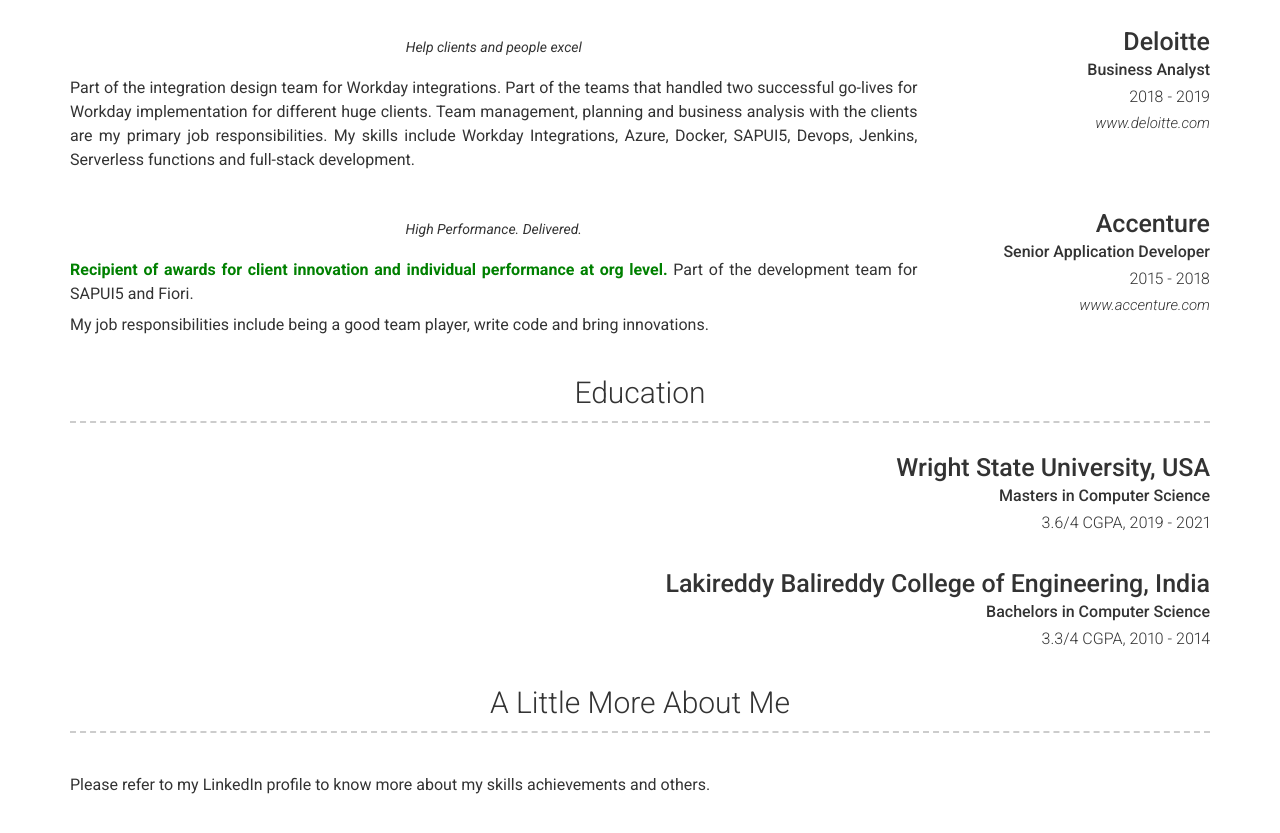
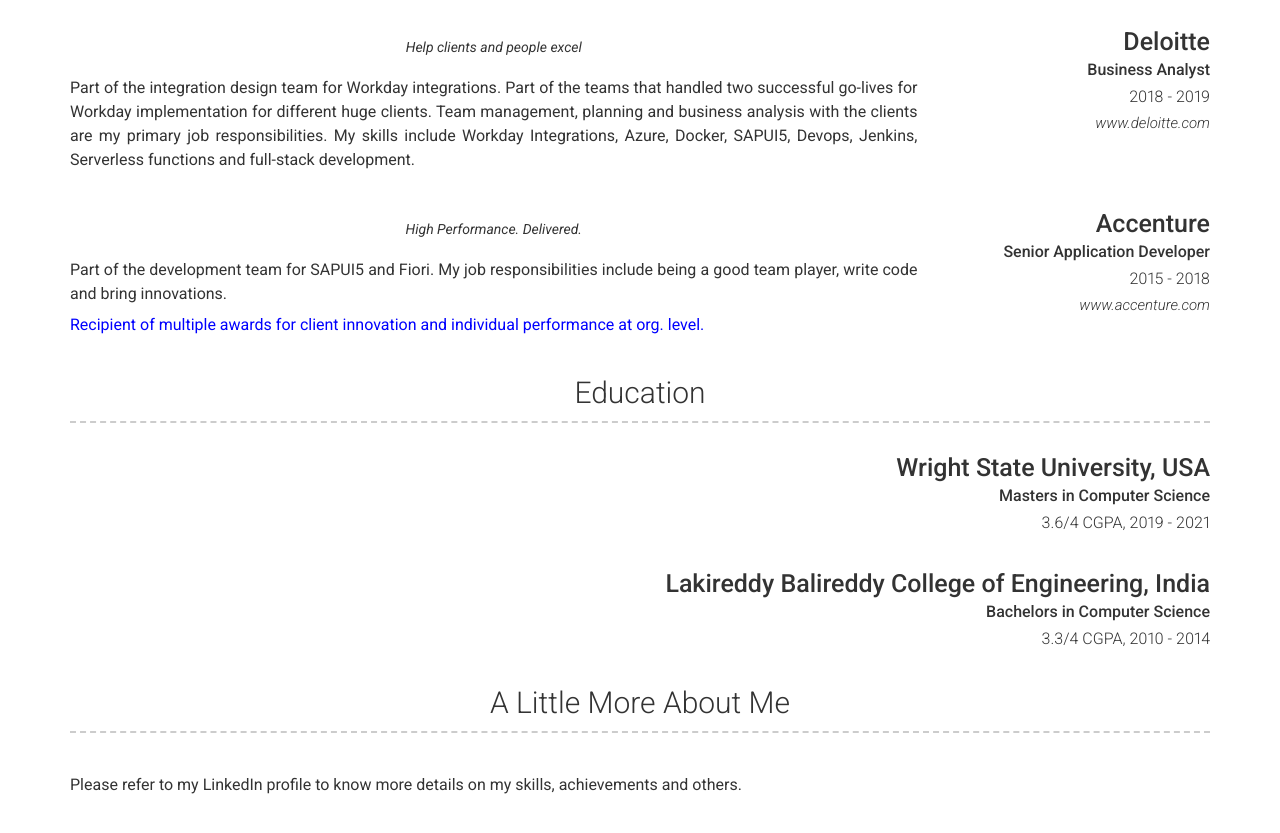
Before and after one commit to medhachaitanya/medhachaitanya.github.io, a Jekyll site: the page built from index.md, in a window 1280 px wide and 900 px high, scrolled down 1275 px. Shown: the top 833 px of the window. Built offline with Jekyll 4.4.1, drawn with Linux system fonts in a browser that asks for light colours; nearby versions of some CDN libraries.

Commit message:
Update _config.yml

```diff
--- a/_config.yml
+++ b/_config.yml
@@ -83,7 +83,7 @@
         quote: >
           Try it to love it!
         description: | # this will include new lines to allow paragraphs
-          <b style='color:green'>One of the best rated and top free apps for Windows 10 in the Microsoft Store.</b>
+          <p style='color:blue'>One of the best rated and top free apps for Windows 10 in the Microsoft Store.</p>
 
           * A complete battery analytics app that can give information on battery life estimates, background services, power settings, system information, battery optimizations and a lot more.
           * Built for Windows 10 using Windows Universal SDK, C#, SQLite, XAML and Telerik UI libraries.
@@ -145,10 +145,9 @@
         quote: >
           High Performance. Delivered.
         description: | # this will include new lines to allow paragraphs
-          <b style='color:green'>Recipient of awards for client innovation and individual performance at org level.</b>
           Part of the development team for SAPUI5 and Fiori.
-
           My job responsibilities include being a good team player, write code and bring innovations.
+          <p style='color:blue'>Recipient of multiple awards for client innovation and individual performance at org. level.</p>
 
   - title: Education
     layout: list
@@ -169,7 +168,7 @@
   - title: A Little More About Me
     layout: text
     content: | # this will include new lines to allow paragraphs
-      Please refer to my LinkedIn profile to know more about my skills achievements and others.
+      Please refer to my LinkedIn profile to know more details on my skills, achievements and others.
 
 
 # Footer
```
